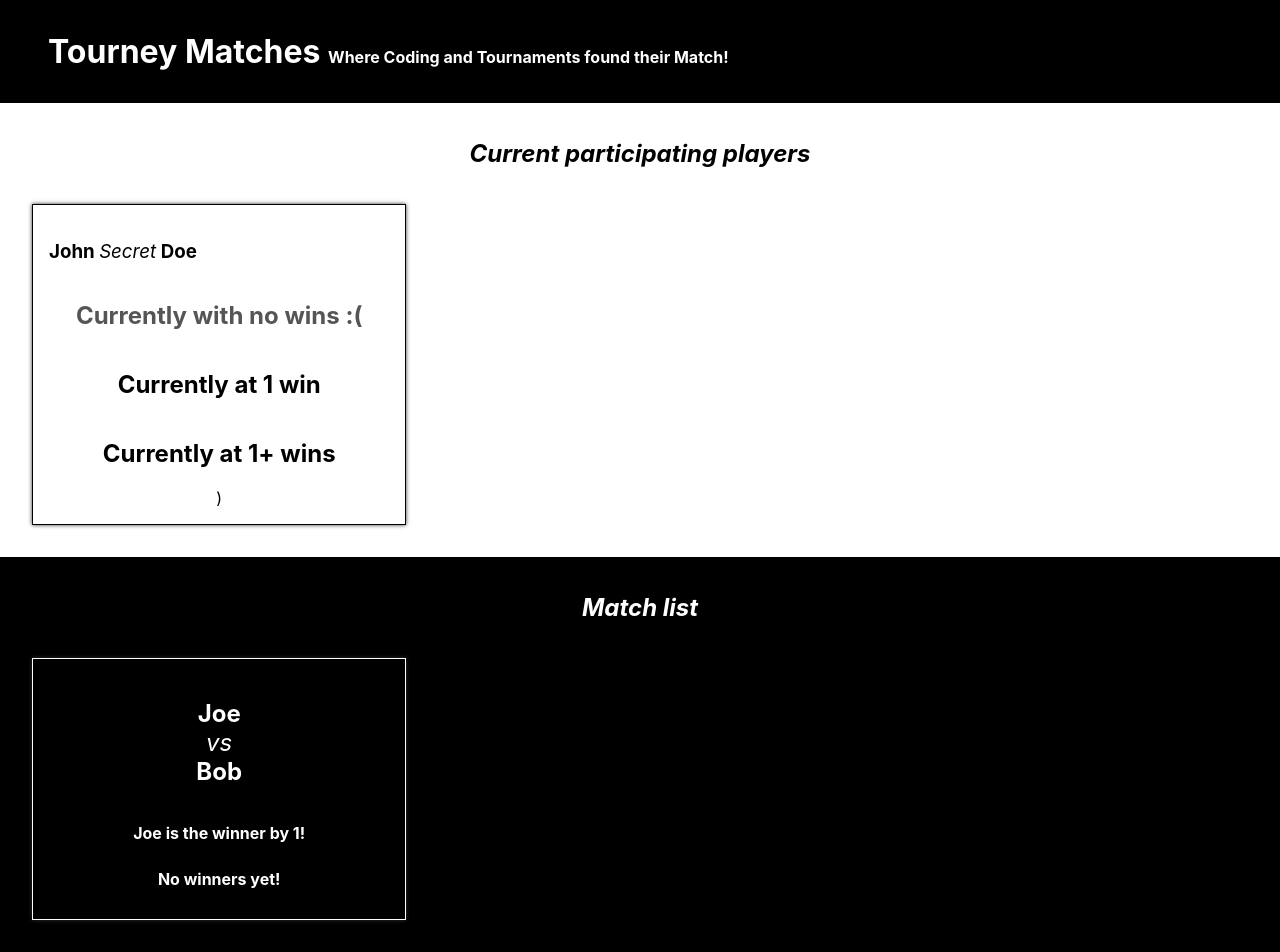
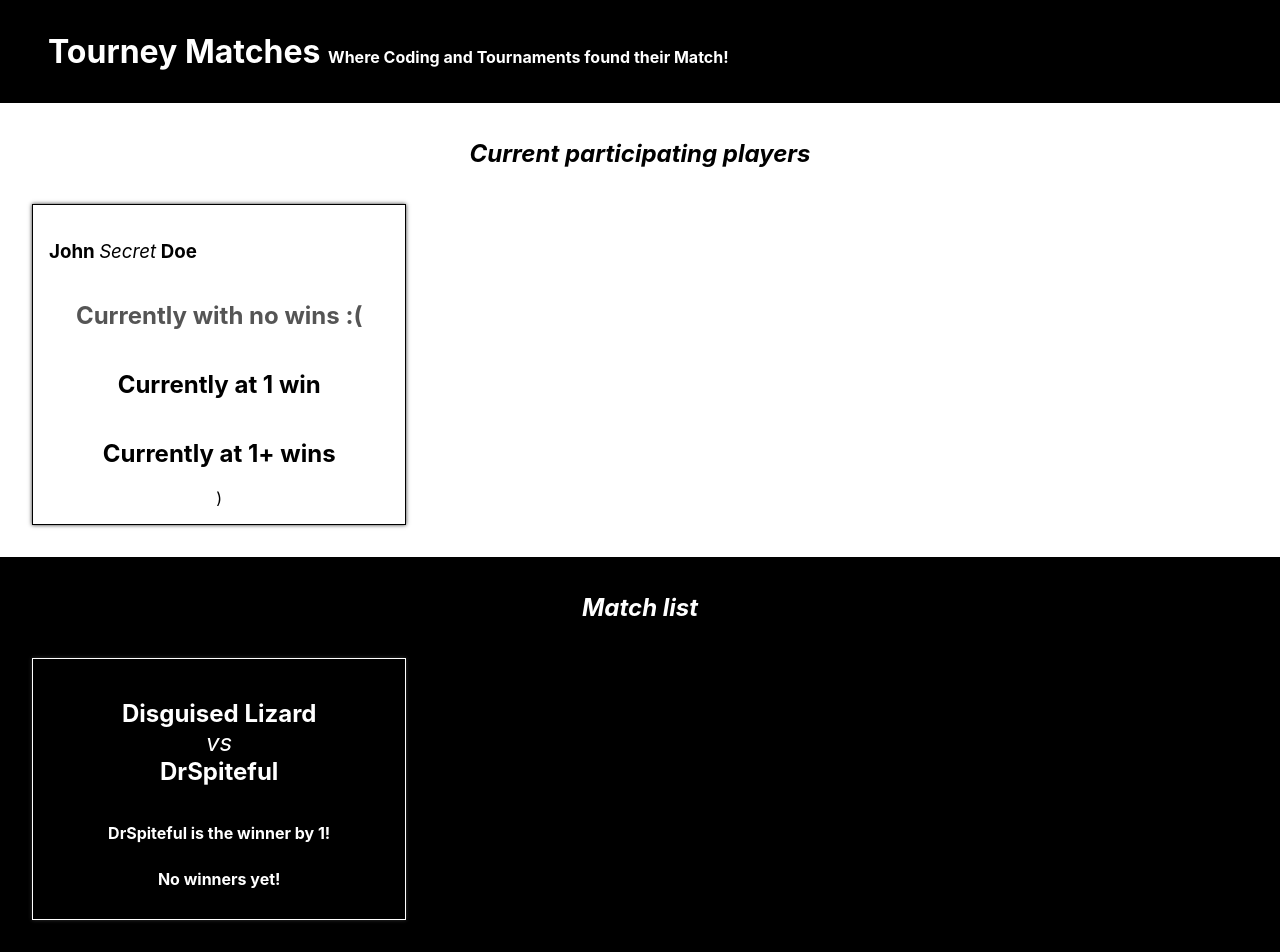
Before and after one commit to papoita/tourney-matches, a React (Create React App) app: page / in a window 1280 px wide. Built offline with nearby package versions, Linux system fonts and the light colour scheme.

Commit message:
pass props to match.js and then match.js to

```diff
--- a/src/components/Match.js
+++ b/src/components/Match.js
@@ -1,13 +1,13 @@
 import React from "react"; //optional
 
-function Match() {
+function Match(props) {
   return (
     <article className="Match">
       <h1>
-        Joe <span>vs</span> Bob
+      {props.players[0]} <span>vs</span> {props.players[1]}
       </h1>
       {/* To be shown when there is a winner */}
-      <h2>Joe is the winner by 1!</h2>
+      <h2>{props.winner} is the winner by {props.scoreDifference}!</h2>
       {/* To be shown when there is no winner */}
       <h2>No winners yet!</h2>
     </article>
--- a/src/components/PlayerList.js
+++ b/src/components/PlayerList.js
@@ -1,8 +1,11 @@
 import playerData from '../data/playerData';
 import matchData from '../data/matchData';
+import { preparePlayerData, addWinsToPlayers } from '../helpers/playerHelpers';
 import Player from "./Player";
 
 function PlayerList(props) {
+  const playerDataArray = preparePlayerData(playerData);
+    const parsedPlayerData = addWinsToPlayers(playerDataArray, matchData);
   return (
     <section className="PlayerList">
       <h1>Current participating players</h1>
```
